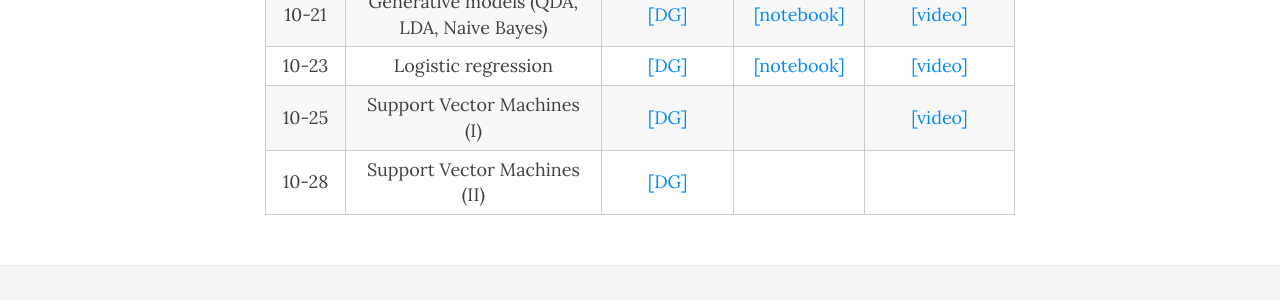
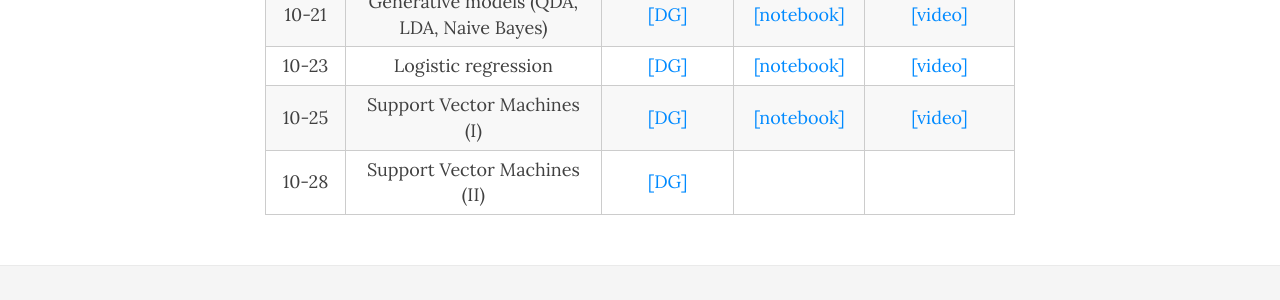
Before and after one commit to data1010/data1010.github.io, a Jekyll site: the page built from class.md, in a window 1280 px wide and 900 px high, scrolled down 1006 px. Shown: the part 449-749 px from the top of the window. Built offline with Jekyll 4.4.1, drawn with Linux system fonts in a browser that asks for light colours; nearby versions of some CDN libraries.

Commit message:
Add notebook link

```diff
--- a/class.md
+++ b/class.md
@@ -165,7 +165,7 @@ title: Notebooks and videos
       <td style="text-align: center">10-25</td>
       <td style="text-align: center">Support Vector Machines (I)</td>
       <td style="text-align: center"><a href="https://mathigon.org/course/machine-learning/support-vector-machines">[DG]</a></td>
-      <td style="text-align: center"><a href="https://nbviewer.jupyter.org/github/data1010/problem-sets/blob/master/10-25/data1010-10-25.ipynb"></a></td>
+      <td style="text-align: center"><a href="https://nbviewer.jupyter.org/github/data1010/problem-sets/blob/master/10-25/data1010-10-25.ipynb">[notebook]</a></td>
       <td style="text-align: center"><a href="https://youtu.be/gug-qRUOkv0">[video]</a></td>
     </tr>
     <tr>
```
